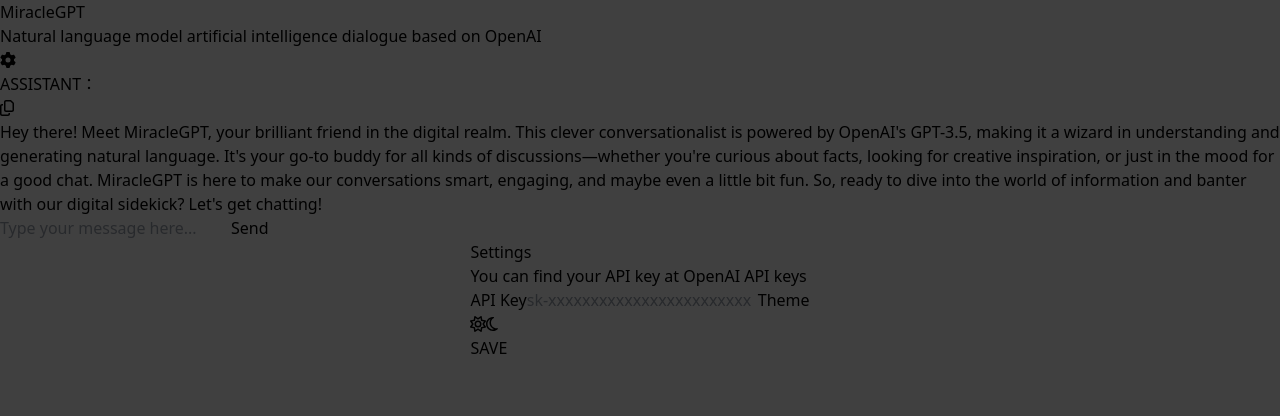
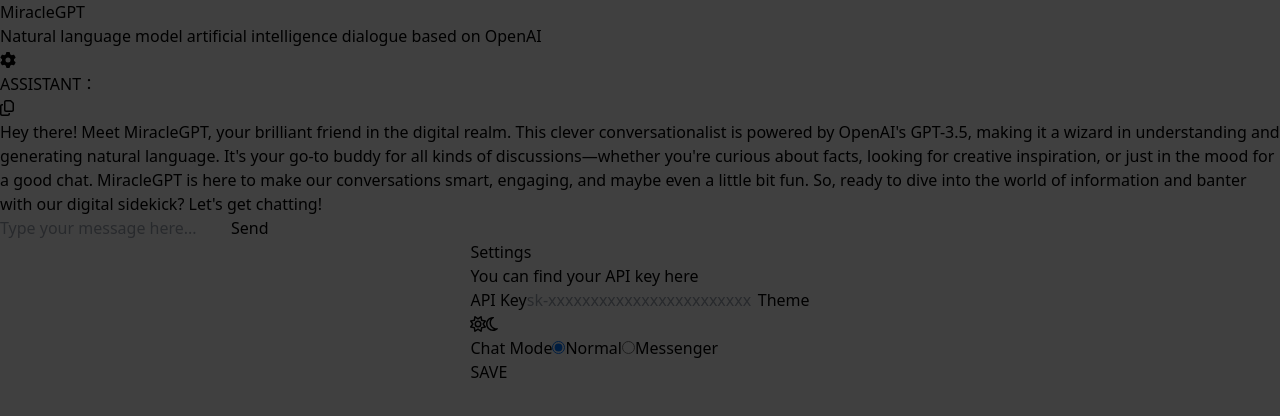
Before and after one commit to haithanhphan1603/miracle-gpt, a Vue app in the folder client/: page / in a window 1280 px wide. Shown: the top 416 px of the page. Built offline with nearby package versions, Linux system fonts and the light colour scheme.

Commit message:
update chat type

```diff
--- a/client/src/components/ChatBox.vue
+++ b/client/src/components/ChatBox.vue
@@ -1,5 +1,6 @@
 <template>
   <div ref="messagesElement" class="mx-2 flex-grow overflow-auto py-4">
+    <template v-if="chatMode === ChatMode.NORMAL">
       <div
         v-for="(message, index) of conversationWithoutSystem"
         :key="index"
@@ -7,7 +8,10 @@
       >
         <div class="flex justify-between items-center mb-2">
           <div class="font-bold">{{ message.role.toUpperCase() }}：</div>
-        <button class="invisible group-hover:visible text-slate-400" @click="copy(message.content)">
+          <button
+            class="invisible group-hover:visible text-slate-400"
+            @click="copy(message.content)"
+          >
             <font-awesome-icon v-if="copied" :icon="['far', 'circle-check']" />
             <font-awesome-icon v-else :icon="['far', 'copy']" />
           </button>
@@ -24,7 +28,31 @@
           </div>
         </div>
       </div>
+    </template>
+
+    <template v-else>
+      <div
+        v-for="(message, index) of conversationWithoutSystem"
+        :key="index"
+        class="group flex flex-col px-4 py-3 rounded-lg"
+        :class="{
+          'text-right ml-auto bg-blue-200': message.role === 'user',
+          'text-left mr-auto bg-gray-200': message.role === 'assistant'
+        }"
+      >
+        <div
+          class="text-sm leading-relaxed text-slate-600 dark:text-slate-400"
+          v-if="message.content"
+        >
+          {{ message.content }}
         </div>
+        <div v-else>
+          <font-awesome-icon icon="fa-solid fa-spinner" spin />
+        </div>
+      </div>
+    </template>
+  </div>
+
   <div class="sticky bottom-0 w-full py-6 px-6 bg-indigo-500">
     <div class="flex">
       <input
@@ -50,6 +78,8 @@
 import { useClipboard } from '@vueuse/core'
 import { useMessageStore } from '../stores/message'
 import { storeToRefs } from 'pinia'
+import { useSettingStore } from '../stores/setting'
+import { ChatMode } from '../types/types'
 
 const { copy, copied } = useClipboard()
 
@@ -58,6 +88,9 @@
 
 const messageStore = useMessageStore()
 const { conversation } = storeToRefs(messageStore)
+
+const settingStore = useSettingStore()
+const { chatMode } = storeToRefs(settingStore)
 
 const messagesElement = ref<HTMLElement>()
 
--- a/client/src/components/SettingDialog.vue
+++ b/client/src/components/SettingDialog.vue
@@ -13,15 +13,16 @@
           <header class="p-4">
             <h2 class="text-2xl font-bold">Settings</h2>
             <p class="pt-1">
-              You can find your API key at
+              You can find your API key
               <a
                 class="underline"
                 target="_blank"
                 href="https://platform.openai.com/account/api-keys"
-                >OpenAI API keys</a
+                >here</a
               >
             </p>
           </header>
+
           <section class="p-4">
             <label class="block mb-2 font-medium">API Key</label>
             <input
@@ -50,7 +51,25 @@
                 <font-awesome-icon :icon="['far', 'moon']" />
               </button>
             </div>
+
+            <label class="block mb-2 font-medium mt-4">Chat Mode</label>
+
+            <label
+              v-for="mode in ChatMode"
+              :key="`chat-mode-${mode}`"
+              class="flex felx-col items-center"
+            >
+              <input
+                type="radio"
+                class="form-radio"
+                :name="mode"
+                :value="mode"
+                v-model="chatMode"
+              />
+              <span class="ml-2">{{ toUpperFirstCase(mode) }}</span>
+            </label>
           </section>
+
           <div v-if="!fixed" class="p-4">
             <button
               class="bg-indigo-700 w-full hover:bg-indigo-800 text-white font-bold py-2 px-4 rounded"
@@ -70,6 +89,7 @@
 import { useSettingStore } from '../stores/setting'
 import { useDark, useToggle } from '@vueuse/core'
 import { storeToRefs } from 'pinia'
+import { ChatMode } from '../types/types'
 
 interface Props {
   show: boolean
@@ -81,13 +101,17 @@
 const emit = defineEmits<{ (e: 'close'): void }>()
 
 const settingStore = useSettingStore()
-const { apiKey } = storeToRefs(settingStore)
+const { apiKey, chatMode } = storeToRefs(settingStore)
 
 const apiKeyInput = ref(apiKey.value)
 const error = ref('')
 
 const isDark = useDark()
 const toggleDark = useToggle(isDark)
+
+function toUpperFirstCase(string: string) {
+  return string.charAt(0).toUpperCase() + string.slice(1)
+}
 
 function submit() {
   if (apiKeyInput.value.slice(0, 3) !== 'sk-' || apiKeyInput.value.length !== 51) {
--- a/client/src/stores/setting.ts
+++ b/client/src/stores/setting.ts
@@ -2,10 +2,13 @@
 import cryptoJS from 'crypto-js'
 import { useLocalStorage } from '@vueuse/core'
 import { computed } from 'vue'
+import { ChatMode } from '../types/types'
 
 export const useSettingStore = defineStore('setting', () => {
   const secretKey = 'fan-highh'
   const apiKeyInStorage = useLocalStorage('apiKey', '')
+
+  const chatMode = useLocalStorage('chatMode', ChatMode.NORMAL)
 
   const apiKey = computed(() => {
     if (apiKeyInStorage.value === '') {
@@ -18,12 +21,18 @@
     return decryptedApiKey
   })
 
+  const changeChatMode = (mode: ChatMode) => {
+    chatMode.value = mode
+  }
+
   const saveApiKey = (apiKey: string) => {
     const encryptedApiKey = cryptoJS.AES.encrypt(apiKey, secretKey).toString()
     localStorage.setItem('apiKey', encryptedApiKey)
   }
   return {
     saveApiKey,
-    apiKey
+    apiKey,
+    changeChatMode,
+    chatMode
   }
 })
--- a/client/src/types/types.ts
+++ b/client/src/types/types.ts
@@ -2,3 +2,8 @@
   role: 'user' | 'assistant' | 'system'
   content: string
 }
+
+export enum ChatMode {
+  NORMAL = 'normal',
+  MESSENGER = 'messenger'
+}
```
Lines whose indentation alone changed are shown as unchanged.
